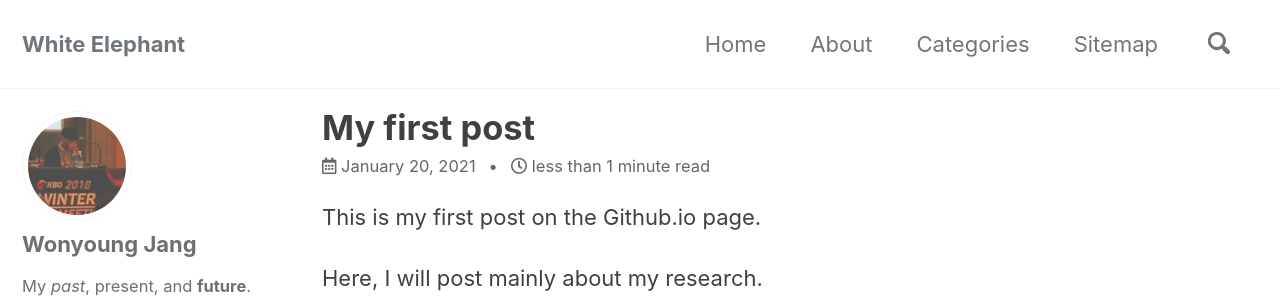
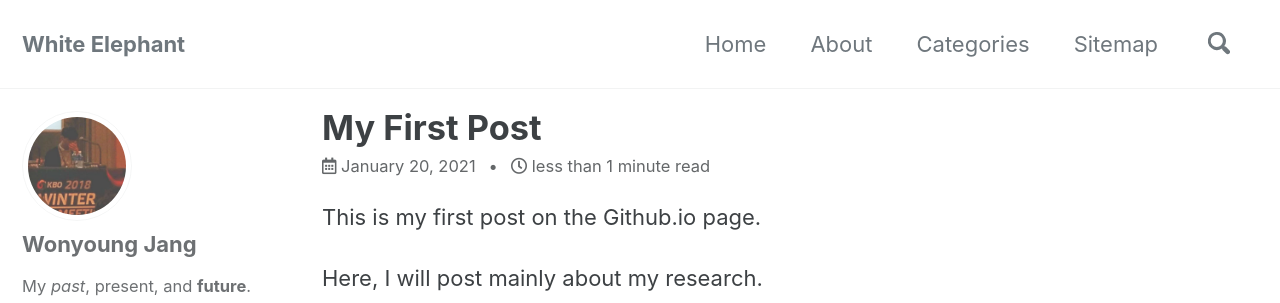
Before and after one commit to Stomper10/stomper10.github.io, a Jekyll site: the page built from _posts/2021-01-20-first_post.md, in a window 1280 px wide and 1333 px high. Shown: the top 303 px of the window. Built offline with Jekyll 4.4.1, drawn with Linux system fonts in a browser that asks for light colours; cached includes are drawn as plain includes; comment, search, counter and statistics services are not loaded.

```diff
--- a/_posts/2021-01-20-first_post.md
+++ b/_posts/2021-01-20-first_post.md
@@ -1,5 +1,5 @@
 ---
-title:  "My first post"
+title:  "My First Post"
 excerpt: "This is my first post on Github.io page."
 
 categories:
```
